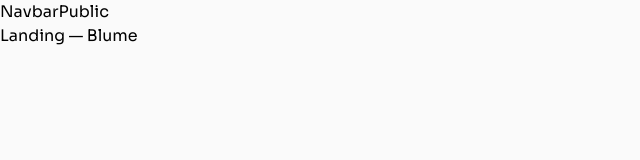
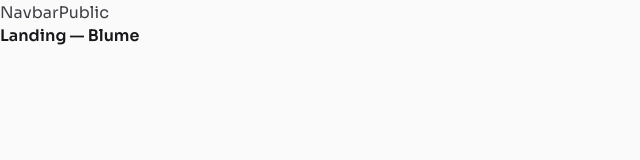
Before and after one commit to Salon-1C/arquisoft-front, a Next.js app: page / in a window 1280 px wide. Shown: the top 160 px of the page, without its empty margins (0-640 px from the left). Built offline with nearby package versions, Linux system fonts and the light colour scheme.

Commit message:
Create design system

```diff
--- a/src/app/layout.tsx
+++ b/src/app/layout.tsx
@@ -1,5 +1,6 @@
 import type { Metadata } from 'next'
 import '@/styles/globals.css'
+import { sora } from '@/lib/fonts'
 import { AuthProvider } from '@/context/AuthContext'
 import { ModalProvider } from '@/context/ModalContext'
 import AuthModal from '@/components/common/AuthModal/AuthModal'
@@ -15,7 +16,7 @@ interface RootLayoutProps {
 
 export default function RootLayout({ children }: RootLayoutProps) {
   return (
-    <html lang="es">
+    <html lang="es" className={sora.variable}>
       <body>
         <AuthProvider>
           <ModalProvider>
--- /dev/null
+++ b/src/lib/fonts.ts
@@ -0,0 +1,8 @@
+import { Sora } from 'next/font/google'
+
+export const sora = Sora({
+  subsets: ['latin'],
+  weight: ['400', '500', '600', '700'],
+  variable: '--font-sans',
+  display: 'swap',
+})
--- a/src/styles/globals.css
+++ b/src/styles/globals.css
@@ -1,37 +1,142 @@
 @import url('https://fonts.googleapis.com/css2?family=Sora:wght@400;500;600;700&display=swap');
 @import 'tailwindcss';
+@config '../../tailwind.config.ts';
 
 :root {
-  /* Primario */
+  /* Primary — purple */
   --color-primary-50: #F3EEFF;
   --color-primary-100: #E0CCFF;
   --color-primary-200: #C4A0FF;
+  --color-primary-300: #A97AFF;
+  --color-primary-400: #8E55F0;
   --color-primary-500: #7439DA;
   --color-primary-600: #5F2DB8;
   --color-primary-700: #4A2290;
+  --color-primary-800: #351868;
+  --color-primary-900: #210F40;
 
-  /* Grises */
+  /* Gray scale */
   --color-gray-50: #FAFAFA;
   --color-gray-100: #F4F4F5;
   --color-gray-200: #E4E4E7;
+  --color-gray-300: #D4D4D8;
   --color-gray-400: #A1A1AA;
+  --color-gray-500: #71717A;
+  --color-gray-600: #52525B;
   --color-gray-700: #3F3F46;
+  --color-gray-800: #27272A;
   --color-gray-900: #18181B;
 
-  /* Semánticos */
+  /* Semantic — light theme */
   --color-background: var(--color-gray-50);
   --color-surface: #FFFFFF;
+  --color-surface-raised: var(--color-gray-100);
   --color-text: var(--color-gray-700);
   --color-text-muted: var(--color-gray-400);
+  --color-text-strong: var(--color-gray-900);
   --color-border: var(--color-gray-200);
+  --color-border-strong: var(--color-gray-300);
   --color-accent: var(--color-primary-500);
+  --color-accent-hover: var(--color-primary-600);
+  --color-accent-subtle: var(--color-primary-50);
+
+  /* Status */
   --color-live: #EF4444;
+  --color-live-subtle: #FEF2F2;
+  --color-success: #22C55E;
+  --color-warning: #F59E0B;
 
-  /* Tipografía */
+  /* Typography */
   --font-sans: 'Sora', sans-serif;
+
+  /* Radius */
+  --radius-sm: 6px;
+  --radius-md: 10px;
+  --radius-lg: 16px;
+  --radius-xl: 24px;
+  --radius-full: 9999px;
+
+  /* Shadows */
+  --shadow-sm: 0 1px 3px 0 rgb(0 0 0 / 0.06), 0 1px 2px -1px rgb(0 0 0 / 0.06);
+  --shadow-md: 0 4px 12px 0 rgb(0 0 0 / 0.08), 0 2px 4px -2px rgb(0 0 0 / 0.06);
+  --shadow-lg: 0 10px 32px 0 rgb(0 0 0 / 0.10), 0 4px 8px -4px rgb(0 0 0 / 0.08);
+  --shadow-primary: 0 4px 16px 0 rgb(116 57 218 / 0.25);
+
+  /* Transitions */
+  --transition-fast: 150ms ease;
+  --transition-base: 200ms ease;
+  --transition-slow: 300ms ease;
 }
 
-body {
-  font-family: var(--font-sans);
-  background-color: var(--color-background);
+@layer base {
+  * {
+    box-sizing: border-box;
+    margin: 0;
+    padding: 0;
+  }
+
+  html {
+    font-family: var(--font-sans);
+    -webkit-font-smoothing: antialiased;
+    -moz-osx-font-smoothing: grayscale;
+  }
+
+  body {
+    background-color: var(--color-background);
+    color: var(--color-text);
+    font-family: var(--font-sans);
+    line-height: 1.6;
+  }
+
+  h1, h2, h3, h4, h5, h6 {
+    color: var(--color-text-strong);
+    line-height: 1.2;
+    font-weight: 600;
+  }
+
+  a {
+    color: inherit;
+    text-decoration: none;
+  }
+
+  img {
+    display: block;
+    max-width: 100%;
+  }
+
+  button {
+    cursor: pointer;
+    font-family: var(--font-sans);
+  }
+
+  input, textarea, select {
+    font-family: var(--font-sans);
+  }
 }
+
+@layer components {
+  /* Live badge pulse animation */
+  .live-pulse {
+    animation: pulse-live 2s cubic-bezier(0.4, 0, 0.6, 1) infinite;
+  }
+
+  @keyframes pulse-live {
+    0%, 100% { opacity: 1; }
+    50% { opacity: 0.5; }
+  }
+
+  /* Subtle gradient overlay for cards */
+  .card-gradient {
+    background: linear-gradient(
+      135deg,
+      var(--color-surface) 0%,
+      var(--color-accent-subtle) 100%
+    );
+  }
+
+  /* Focus ring consistent across elements */
+  .focus-ring {
+    outline: 2px solid var(--color-accent);
+    outline-offset: 2px;
+  }
+}
--- /dev/null
+++ b/tailwind.config.ts
@@ -0,0 +1,78 @@
+import type { Config } from 'tailwindcss'
+
+const config: Config = {
+  content: [
+    './src/pages/**/*.{js,ts,jsx,tsx,mdx}',
+    './src/components/**/*.{js,ts,jsx,tsx,mdx}',
+    './src/app/**/*.{js,ts,jsx,tsx,mdx}',
+  ],
+  theme: {
+    extend: {
+      fontFamily: {
+        sans: ['var(--font-sans)', 'sans-serif'],
+      },
+      colors: {
+        primary: {
+          50:  'var(--color-primary-50)',
+          100: 'var(--color-primary-100)',
+          200: 'var(--color-primary-200)',
+          300: 'var(--color-primary-300)',
+          400: 'var(--color-primary-400)',
+          500: 'var(--color-primary-500)',
+          600: 'var(--color-primary-600)',
+          700: 'var(--color-primary-700)',
+          800: 'var(--color-primary-800)',
+          900: 'var(--color-primary-900)',
+        },
+        gray: {
+          50:  'var(--color-gray-50)',
+          100: 'var(--color-gray-100)',
+          200: 'var(--color-gray-200)',
+          300: 'var(--color-gray-300)',
+          400: 'var(--color-gray-400)',
+          500: 'var(--color-gray-500)',
+          600: 'var(--color-gray-600)',
+          700: 'var(--color-gray-700)',
+          800: 'var(--color-gray-800)',
+          900: 'var(--color-gray-900)',
+        },
+        background:       'var(--color-background)',
+        surface:          'var(--color-surface)',
+        'surface-raised': 'var(--color-surface-raised)',
+        text:             'var(--color-text)',
+        'text-muted':     'var(--color-text-muted)',
+        'text-strong':    'var(--color-text-strong)',
+        border:           'var(--color-border)',
+        'border-strong':  'var(--color-border-strong)',
+        accent:           'var(--color-accent)',
+        'accent-hover':   'var(--color-accent-hover)',
+        'accent-subtle':  'var(--color-accent-subtle)',
+        live:             'var(--color-live)',
+        'live-subtle':    'var(--color-live-subtle)',
+        success:          'var(--color-success)',
+        warning:          'var(--color-warning)',
+      },
+      borderRadius: {
+        sm:   'var(--radius-sm)',
+        md:   'var(--radius-md)',
+        lg:   'var(--radius-lg)',
+        xl:   'var(--radius-xl)',
+        full: 'var(--radius-full)',
+      },
+      boxShadow: {
+        sm:      'var(--shadow-sm)',
+        md:      'var(--shadow-md)',
+        lg:      'var(--shadow-lg)',
+        primary: 'var(--shadow-primary)',
+      },
+      transitionDuration: {
+        fast: '150ms',
+        base: '200ms',
+        slow: '300ms',
+      },
+    },
+  },
+  plugins: [],
+}
+
+export default config
```
